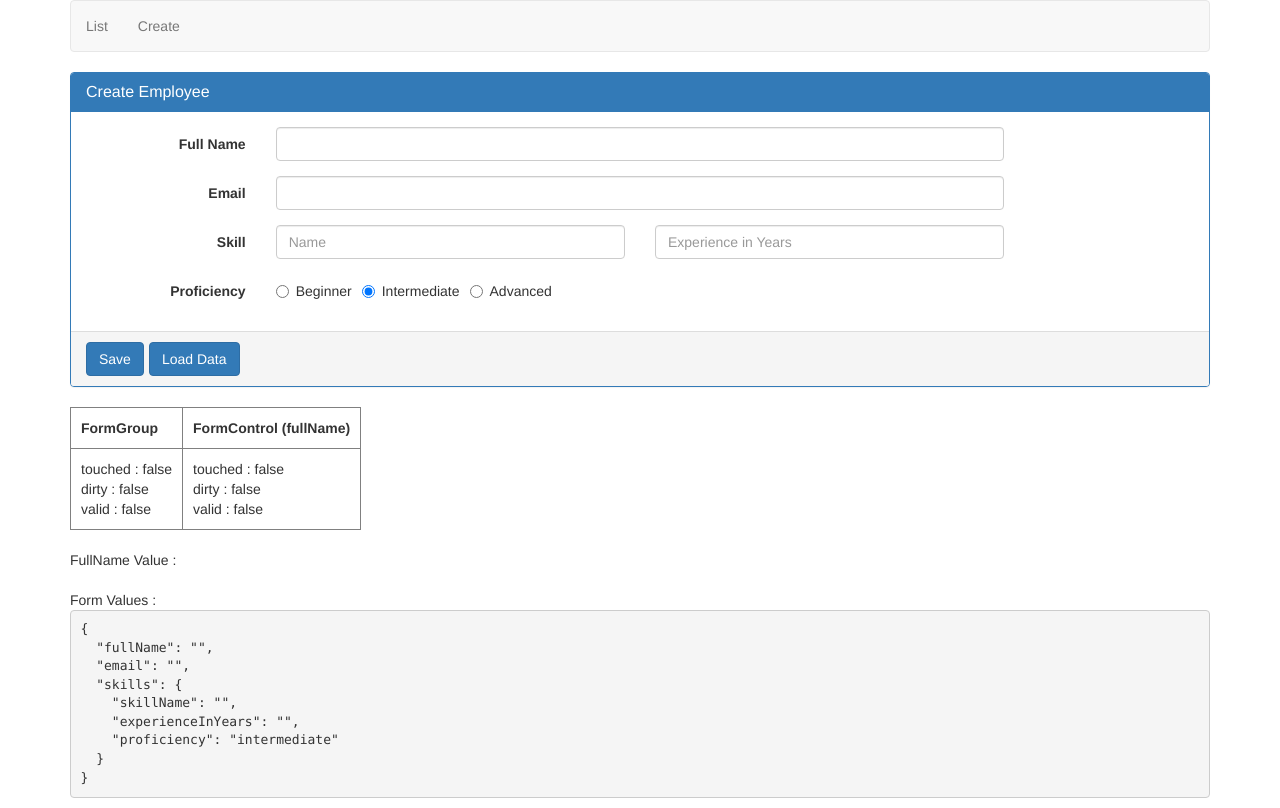
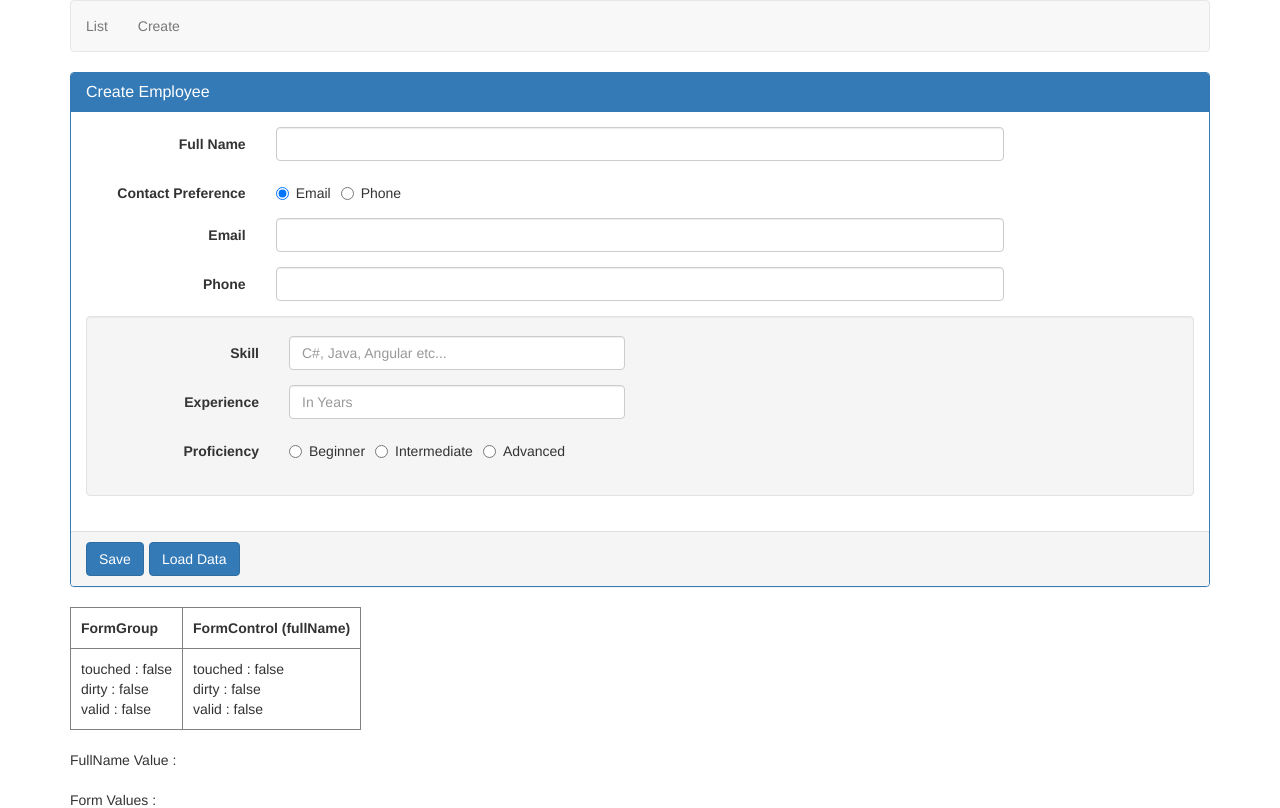
Before and after one commit to houh60/Angular6, an Angular app: page /create in a window 1280 px wide. Shown: the top 808 px of the page. Built offline with nearby package versions, Linux system fonts and the light colour scheme.

Commit message:
new changes

```diff
--- a/src/app/employee/create-employee/create-employee.component.html
+++ b/src/app/employee/create-employee/create-employee.component.html
@@ -5,50 +5,91 @@
     </div>
 
     <div class="panel-body">
-      <div class="form-group" [ngClass]="{ 'has-error': getControlStatus('fullName') }">
+      <div class="form-group" [ngClass]="{ 'has-error': formErrors.fullName }">
         <label class="col-sm-2 control-label" for="fullName">Full Name</label>
         <div class="col-sm-8">
-          <input id="fullName" type="text" class="form-control" formControlName="fullName" />
-          <span class="help-block" *ngIf="getControlStatus('fullName')">
-            <span *ngIf="getErrorsRequired('fullName')"> Full Name is required </span>
-            <span *ngIf="getErrorsLength('fullName')"> Full Name must be greater than 2 characters and less than 15 characters </span>
+          <input id="fullName" type="text" class="form-control" formControlName="fullName" (blur)="logValidationErrors()" />
+          <span class="help-block" *ngIf="formErrors.fullName">
+            {{ formErrors.fullName }}
           </span>
         </div>
       </div>
 
       <div class="form-group">
-        <label class="col-sm-2 control-label" for="email">Email</label>
-        <div class="col-sm-8">
-          <input id="email" type="text" formControlName="email" class="form-control" />
+        <label class="col-md-2 control-label">Contact Preference</label>
+        <div class="col-md-8">
+          <label class="radio-inline">
+            <input type="radio" value="email" formControlName="contactPreference" />
+            Email
+          </label>
+          <label class="radio-inline">
+            <input type="radio" value="phone" formControlName="contactPreference" />
+            Phone
+          </label>
         </div>
       </div>
 
-      <div formGroupName="skills">
-        <div class="form-group">
-          <label class="col-sm-2 control-label" for="skillName">Skill</label>
-          <div class="col-sm-4">
-            <input type="text" class="form-control" id="skillName" placeholder="Name" formControlName="skillName" />
-          </div>
-          <div class="col-sm-4">
-            <input type="text" placeholder="Experience in Years" class="form-control" formControlName="experienceInYears" />
+      <div class="form-group" [ngClass]="{ 'has-error': formErrors.email }">
+        <label class="col-sm-2 control-label" for="email">Email</label>
+        <div class="col-sm-8">
+          <input id="email" type="text" formControlName="email" class="form-control" (blur)="logValidationErrors()" />
+          <span class="help-block" *ngIf="formErrors.email">
+            {{ formErrors.email }}
+          </span>
         </div>
       </div>
 
-        <div class="form-group">
+      <div class="form-group" [ngClass]="{ 'has-error': formErrors.phone }">
+        <label class="col-sm-2 control-label" for="email">Phone</label>
+        <div class="col-sm-8">
+          <input id="phone" type="text" class="form-control" formControlName="phone" (blur)="logValidationErrors()" />
+          <span class="help-block" *ngIf="formErrors.phone">
+            {{ formErrors.phone }}
+          </span>
+        </div>
+      </div>
+
+      <div class="well">
+        <div formGroupName="skills">
+          <div class="form-group" [ngClass]="{ 'has-error': formErrors.skillName }">
+            <label class="col-sm-2 control-label" for="skillName"> Skill </label>
+            <div class="col-sm-4">
+              <input type="text" class="form-control" id="skillName" formControlName="skillName" (blur)="logValidationErrors()" placeholder="C#, Java, Angular etc..." />
+              <span class="help-block" *ngIf="formErrors.skillName">
+                {{ formErrors.skillName }}
+              </span>
+            </div>
+          </div>
+
+          <div class="form-group" [ngClass]="{ 'has-error': formErrors.experienceInYears }">
+            <label class="col-sm-2 control-label" for="experienceInYears"> Experience </label>
+            <div class="col-sm-4">
+              <input type="text" class="form-control" id="experienceInYears" formControlName="experienceInYears" placeholder="In Years" (blur)="logValidationErrors()" />
+              <span class="help-block" *ngIf="formErrors.experienceInYears">
+                {{ formErrors.experienceInYears }}
+              </span>
+            </div>
+          </div>
+
+          <div class="form-group" [ngClass]="{ 'has-error': formErrors.proficiency }">
             <label class="col-md-2 control-label">Proficiency</label>
             <div class="col-md-8">
               <label class="radio-inline">
-              <input id="proficiency" type="radio" value="beginner" formControlName="proficiency" />
+                <input type="radio" value="beginner" formControlName="proficiency" (blur)="logValidationErrors()" />
                 Beginner
               </label>
               <label class="radio-inline">
-              <input id="proficiency" type="radio" value="intermediate" formControlName="proficiency" />
+                <input type="radio" value="intermediate" formControlName="proficiency" (blur)="logValidationErrors()" />
                 Intermediate
               </label>
               <label class="radio-inline">
-              <input id="proficiency" type="radio" value="advanced" formControlName="proficiency" />
+                <input type="radio" value="advanced" formControlName="proficiency" (blur)="logValidationErrors()" />
                 Advanced
               </label>
+              <span class="help-block" *ngIf="formErrors.experienceInYears">
+                {{ formErrors.proficiency }}
+              </span>
+            </div>
           </div>
         </div>
       </div>
--- a/src/app/employee/create-employee/create-employee.component.ts
+++ b/src/app/employee/create-employee/create-employee.component.ts
@@ -58,13 +58,59 @@ export class CreateEmployeeComponent implements OnInit {
   ngOnInit(): void {
     this.employeeForm = this.fb.group({
       fullName: ['', [Validators.required, Validators.minLength(2), Validators.maxLength(15)]],
-      email: [''],
+      email: ['', [Validators.required, CustomValidator.emailDomain('dell.com')]],
+      contactPreference: ['email'],
+      phone: [''],
       skills: this.fb.group({
-        skillName: [''],
-        experienceInYears: [''],
-        proficiency: ['intermediate']
+        skillName: ['', Validators.required],
+        experienceInYears: ['', Validators.required],
+        proficiency: ['', Validators.required]
       })
     })
+
+    this.employeeForm.get('contactPreference')?.valueChanges
+      .subscribe(data => {
+        this.onContactPrefernceChange(data);
+      })
+
+    this.employeeForm.valueChanges.subscribe(() => {
+      this.logValidationErrors(this.employeeForm);
+    })
+  }
+
+  logValidationErrors(group: FormGroup = this.employeeForm): void {
+    Object.keys(group.controls).forEach((key: string) => {
+      this.formErrors[key] = '';
+      const abstractControl = group.get(key);
+      if (abstractControl instanceof FormGroup) {
+        this.logValidationErrors(abstractControl);
+      } else {
+        if (abstractControl && abstractControl.invalid && (abstractControl.touched || abstractControl.dirty)) {
+          const messages = this.validationMessages[key];
+          for (const errorKey in abstractControl.errors) {
+            if (errorKey) {
+              this.formErrors[key] += messages[errorKey] + ' ';
+            }
+          }
+        }
+      }
+    });
+  }
+
+  onContactPrefernceChange(selectedContactType: string) {
+    const emailFormControl = this.employeeForm.get('email');
+    const phoneFormControl = this.employeeForm.get('phone');
+    if (emailFormControl && phoneFormControl) {
+      if (selectedContactType === 'phone') {
+        emailFormControl.clearValidators();
+        phoneFormControl.setValidators(Validators.required);
+      } else if (selectedContactType === 'mail') {
+        emailFormControl.setValidators(Validators.required);
+        phoneFormControl.clearValidators();
+      }
+      emailFormControl.updateValueAndValidity();
+      phoneFormControl.updateValueAndValidity();
+    }
   }
 
   getControlStatus(controName: string) {
@@ -83,24 +129,8 @@ export class CreateEmployeeComponent implements OnInit {
   }
 
   onLoadData() {
-    // this.employeeForm.setValue({
-    //   fullName: 'Pragim Technologies',
-    //   email: 'pragim@pragimtech.com',
-    //   skills: {
-    //     skillName: 'C#',
-    //     experienceInYears: 5,
-    //     proficiency: 'beginner'
-    //   }
-    // });
-    this.employeeForm.patchValue({
-      fullName: 'Pragim Technologies',
-      email: 'pragim@pragimtech.com',
-      skills: {
-        skillName: 'C#',
-        experienceInYears: 5,
-        proficiency: 'beginner'
-      }
-    });
+    // this.logValidationErrors(this.employeeForm);
+    // console.log("this.formErrors: ", this.formErrors);
   }
 
   onSubmit() {
```
Lines whose indentation alone changed are shown as unchanged.
